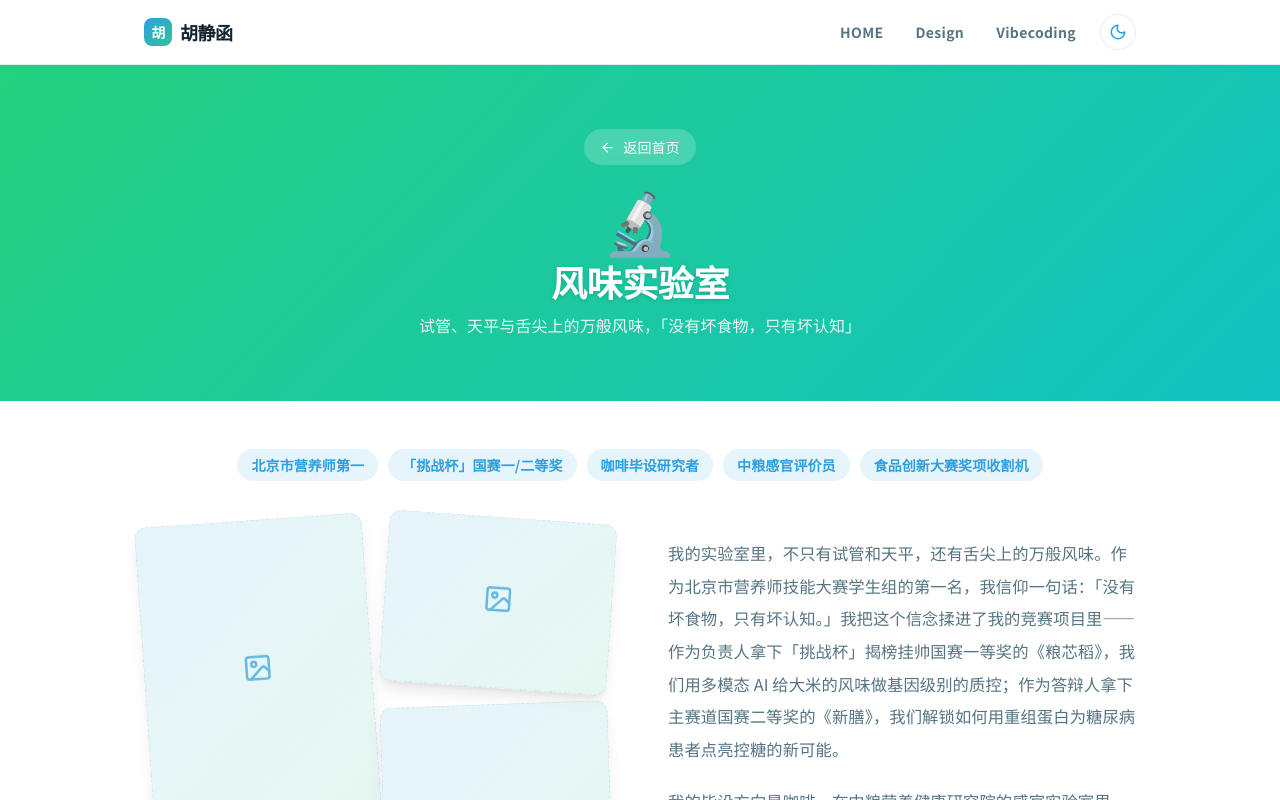
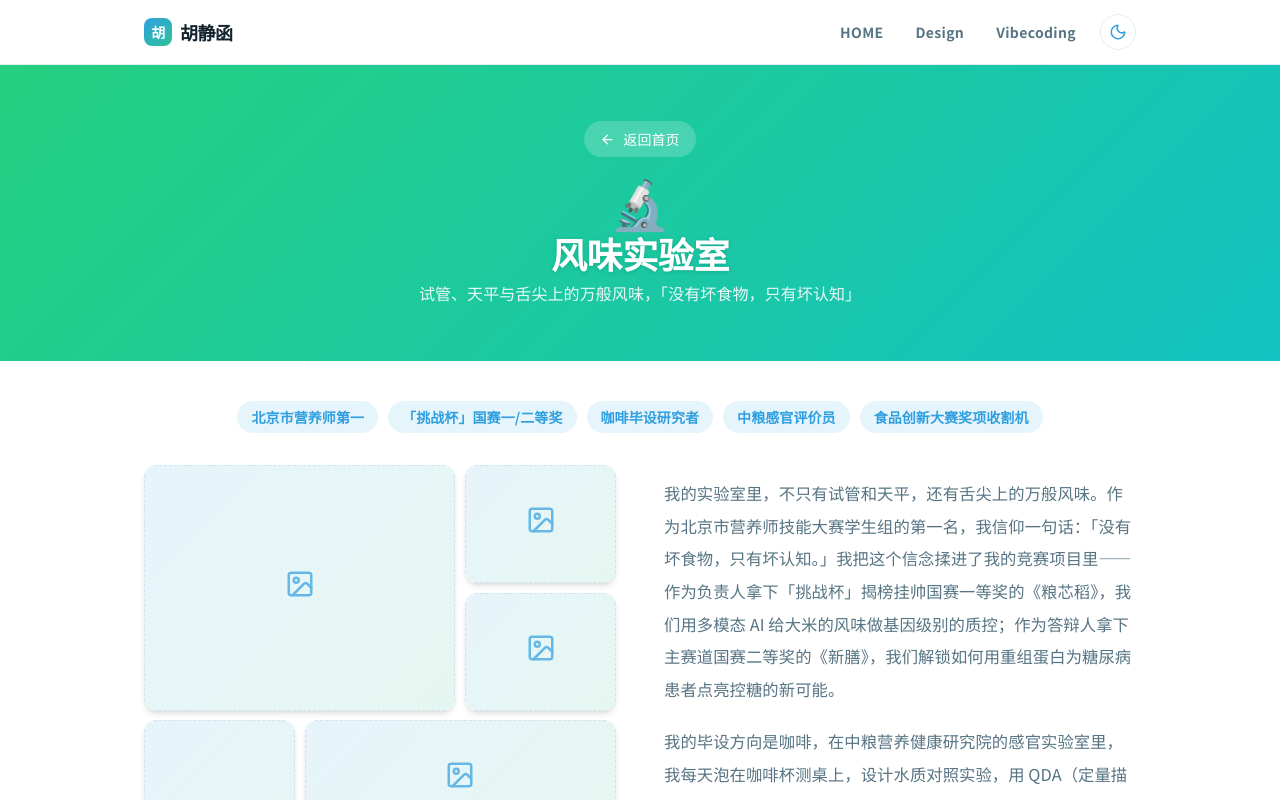
Before and after one commit to hu2976/vercel, a React (Vite) app: page /story/flavor-lab in a window 1280 px wide. Shown: the top 800 px of the page. Built offline with nearby package versions, Linux system fonts and the light colour scheme; a web font is replaced by a local one.

Commit message:
story: 图片改有边界的bento拼图（大小不一但收敛一屏、与文字等高协调、每维≥6张）

```diff
--- a/src/pages/Story.jsx
+++ b/src/pages/Story.jsx
@@ -10,31 +10,36 @@ const bubbleGradients = {
   intern: ['#a24dff', '#e15bff'],
 }
 
-// 大小不一的宽高比 + 轻微旋转，营造错落灵动感
-const aspects = ['aspect-[3/4]', 'aspect-square', 'aspect-[4/5]', 'aspect-[4/3]', 'aspect-[5/6]', 'aspect-square', 'aspect-[3/4]', 'aspect-[5/4]']
-const rotSeq = [-4, 3, -3, 4, -2, 3, -5, 2, -3]
 const range = (a, b) => Array.from({ length: Math.max(0, b - a) }, (_, i) => a + i)
 const img = (story, i) => (story.gallery && story.gallery[i]) || null
 
-// 瀑布流拼贴墙：数量自适应、尺寸错落、旋转+漂浮
-function Collage({ story, indices, className = '' }) {
+// bento 拼图的大小模式（列跨度, 行跨度）——循环使用，制造大小不一
+const bentoSpans = [[2, 2], [1, 1], [1, 1], [1, 2], [2, 1], [1, 1], [1, 1], [2, 1], [1, 1]]
+
+// 有边界的 bento 拼图墙：大小不一但总高度可控，能塞进一屏
+function Bento({ story, indices, cols = 3, rowH = 116, className = '' }) {
   return (
-    <div className={className} style={{ columnGap: '0.75rem' }}>
-      {indices.map((idx, k) => (
-        <div key={idx} className="mb-3 break-inside-avoid">
-          <div className="floaty" style={{ animationDuration: `${5.2 + (k % 4) * 0.6}s`, animationDelay: `${(k % 3) * 0.35}s` }}>
-            <div style={{ transform: `rotate(${rotSeq[k % rotSeq.length]}deg)` }}>
-              <ImageFrame
-                src={img(story, idx)}
-                label=""
-                className="block w-full overflow-hidden rounded-xl shadow-lg"
-                imgClassName="block h-auto w-full rounded-xl"
-                placeholderClassName={aspects[k % aspects.length]}
-              />
-            </div>
+    <div
+      className={className}
+      style={{ display: 'grid', gridTemplateColumns: `repeat(${cols}, 1fr)`, gridAutoRows: `${rowH}px`, gridAutoFlow: 'dense', gap: '0.6rem' }}
+    >
+      {indices.map((idx, k) => {
+        const [c, r] = bentoSpans[k % bentoSpans.length]
+        return (
+          <div
+            key={idx}
+            className="group overflow-hidden rounded-xl shadow-md"
+            style={{ gridColumn: `span ${Math.min(c, cols)}`, gridRow: `span ${r}` }}
+          >
+            <ImageFrame
+              src={img(story, idx)}
+              label=""
+              className="h-full w-full transition-transform duration-500 group-hover:scale-105"
+              imgClassName="h-full w-full object-cover"
+            />
           </div>
-        </div>
-      ))}
+        )
+      })}
     </div>
   )
 }
@@ -51,40 +56,38 @@ function Paragraphs({ paragraphs, className = '' }) {
 
 const galLen = (s) => s.gallery?.length || 0
 
-/* 布局 A —— 聚光灯：文字居中，拼贴图片分列两侧（四周环绕） */
+/* 布局 A —— 聚光灯：文字居中 + 下方整片 bento 画廊 */
 function LayoutCentered({ story }) {
-  const total = Math.max(8, galLen(story))
-  const h = Math.ceil(total / 2)
+  const n = Math.min(Math.max(8, galLen(story)), 9)
   return (
-    <div className="grid gap-6 lg:grid-cols-[0.85fr_1.55fr_0.85fr] lg:items-start">
-      <Collage story={story} indices={range(0, h)} className="columns-2 lg:columns-1" />
-      <Paragraphs paragraphs={story.paragraphs} className="mx-auto max-w-xl lg:pt-8" />
-      <Collage story={story} indices={range(h, total)} className="columns-2 lg:columns-1" />
+    <div className="mx-auto max-w-4xl">
+      <Paragraphs paragraphs={story.paragraphs} className="mx-auto mb-10 max-w-2xl text-center" />
+      <Bento story={story} indices={range(0, n)} cols={4} rowH={120} />
     </div>
   )
 }
 
-/* 布局 B/C —— 一侧整块文字，一侧瀑布流拼贴 */
+/* 布局 B/C —— 一侧文字，一侧 bento（两者等高，同屏协调） */
 function LayoutSide({ story, imagesLeft = false }) {
-  const total = Math.max(7, galLen(story))
-  const text = <Paragraphs paragraphs={story.paragraphs} className="lg:pt-4" />
-  const wall = <Collage story={story} indices={range(0, total)} className="columns-2 sm:columns-3 lg:columns-2" />
+  const n = Math.min(Math.max(6, galLen(story)), 7)
+  const text = <Paragraphs paragraphs={story.paragraphs} />
+  const wall = <Bento story={story} indices={range(0, n)} cols={3} rowH={118} />
   return (
-    <div className="grid gap-10 lg:grid-cols-2 lg:items-start lg:gap-14">
+    <div className="grid items-center gap-8 lg:grid-cols-2 lg:gap-12">
       {imagesLeft ? <>{wall}{text}</> : <>{text}{wall}</>}
     </div>
   )
 }
 
-/* 布局 D —— 职场练习生：文字整块居中，拼贴图片在上、下方 */
+/* 布局 D —— 职场练习生：上方 bento + 文字 + 下方 bento（≥6 张） */
 function LayoutTopBottom({ story }) {
-  const total = Math.max(8, galLen(story))
-  const h = Math.ceil(total / 2)
+  const n = Math.min(Math.max(8, galLen(story)), 8)
+  const h = Math.ceil(n / 2)
   return (
     <div className="mx-auto max-w-4xl">
-      <Collage story={story} indices={range(0, h)} className="mb-10 columns-3 sm:columns-4" />
+      <Bento story={story} indices={range(0, h)} cols={4} rowH={108} className="mb-9" />
       <Paragraphs paragraphs={story.paragraphs} className="mx-auto max-w-2xl" />
-      <Collage story={story} indices={range(h, total)} className="mt-10 columns-3 sm:columns-4" />
+      <Bento story={story} indices={range(h, n)} cols={4} rowH={108} className="mt-9" />
     </div>
   )
 }
@@ -121,19 +124,19 @@ export default function Story() {
     <div className="relative overflow-hidden">
       {/* 顶部渐变横幅 */}
       <div className="relative" style={{ background: `linear-gradient(135deg, ${c1}, ${c2})` }}>
-        <div className="mx-auto max-w-4xl px-4 py-12 text-center text-white sm:py-16">
-          <Link to="/" className="mb-6 inline-flex items-center gap-2 rounded-full bg-white/20 px-4 py-2 text-sm font-medium backdrop-blur-sm transition-colors hover:bg-white/30">
+        <div className="mx-auto max-w-4xl px-4 py-10 text-center text-white sm:py-14">
+          <Link to="/" className="mb-5 inline-flex items-center gap-2 rounded-full bg-white/20 px-4 py-2 text-sm font-medium backdrop-blur-sm transition-colors hover:bg-white/30">
             <ArrowLeft size={15} /> 返回首页
           </Link>
-          <div className="text-6xl">{story.emoji}</div>
-          <h1 className="mt-3 text-3xl font-extrabold drop-shadow-sm sm:text-4xl">{story.title}</h1>
-          <p className="mx-auto mt-3 max-w-xl text-white/90">{story.tagline}</p>
+          <div className="text-5xl">{story.emoji}</div>
+          <h1 className="mt-2 text-3xl font-extrabold drop-shadow-sm sm:text-4xl">{story.title}</h1>
+          <p className="mx-auto mt-2 max-w-xl text-white/90">{story.tagline}</p>
         </div>
       </div>
 
-      <div className="mx-auto max-w-5xl px-4 py-12">
+      <div className="mx-auto max-w-5xl px-4 py-10">
         {/* 关键词 */}
-        <div className="mb-10 flex flex-wrap justify-center gap-2.5">
+        <div className="mb-8 flex flex-wrap justify-center gap-2.5">
           {story.keywords.map((k) => (
             <span key={k} className="rounded-full px-3.5 py-1.5 text-sm font-semibold" style={{ background: 'var(--accent-soft)', color: 'var(--accent)' }}>{k}</span>
           ))}
@@ -143,7 +146,7 @@ export default function Story() {
         <StoryBody story={story} />
 
         {/* 下一篇 */}
-        <div className="mt-16 flex justify-center">
+        <div className="mt-14 flex justify-center">
           <Link to={`/story/${next.slug}`} className="btn-ghost">下一个：{next.emoji} {next.title} <ArrowRight size={16} /></Link>
         </div>
       </div>
```
